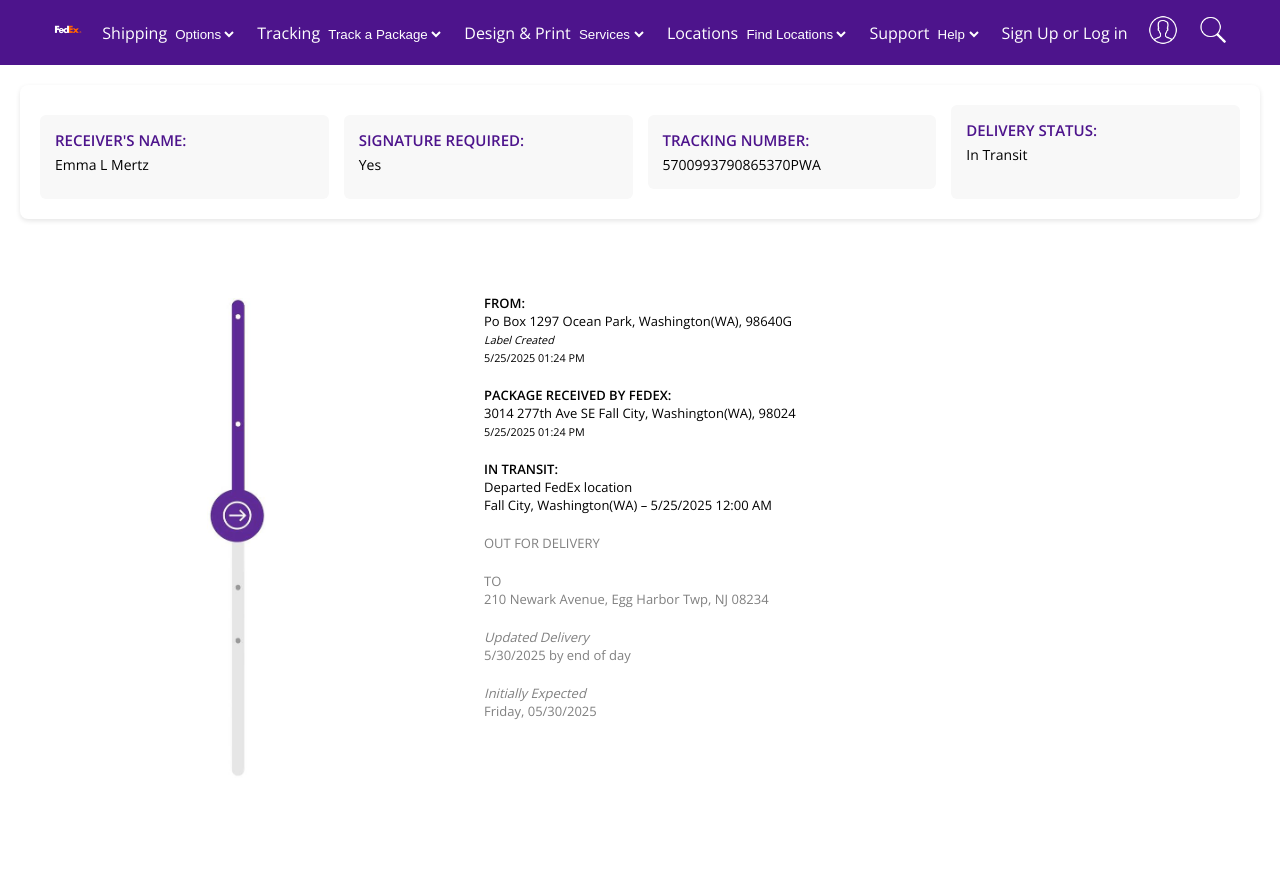
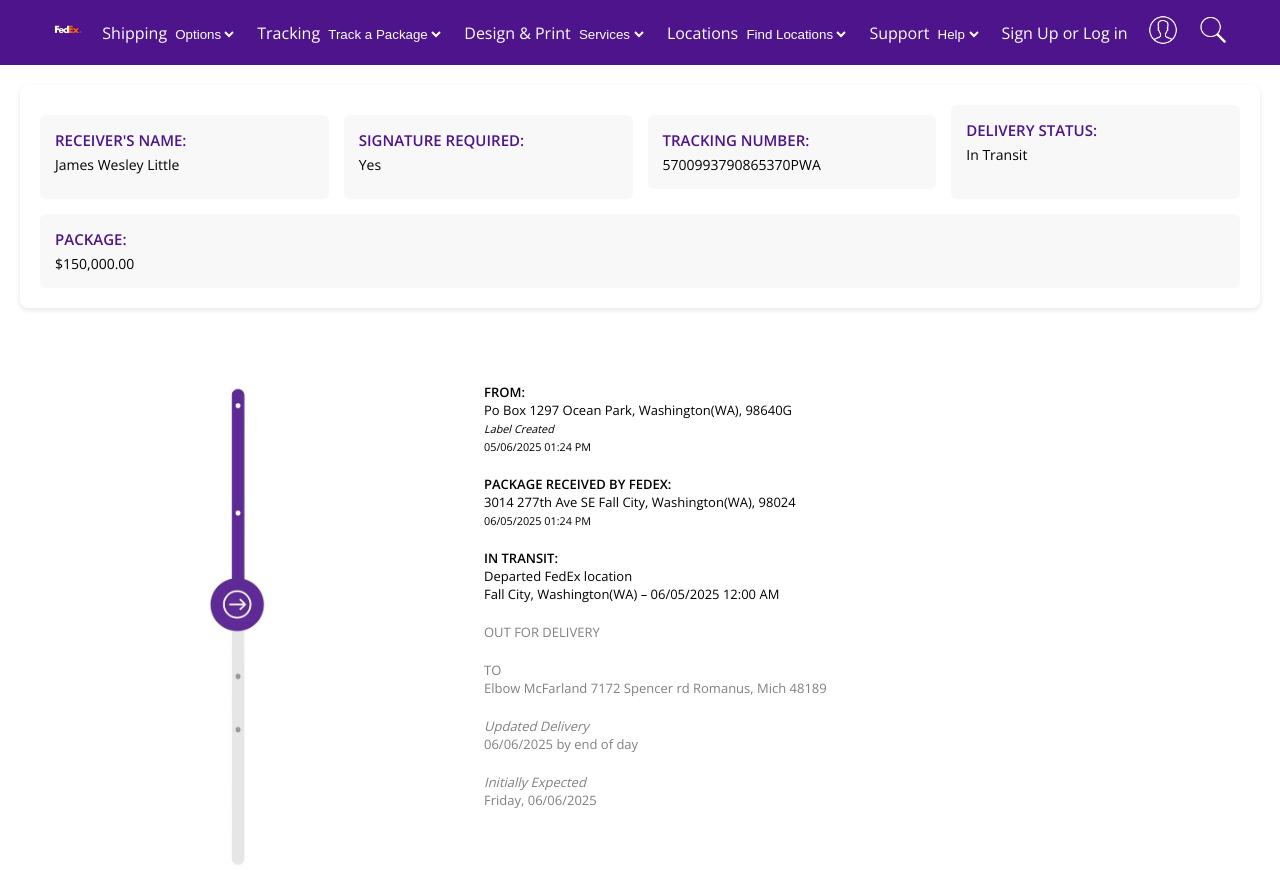
Before and after one commit to my-shipment/myshipment, a plain HTML site: page tracking.html in a window 1280 px wide. Shown: the top 870 px of the page. Drawn offline with nearby package versions, Linux system fonts and the light colour scheme.

Commit message:
Update tracking.html

```diff
--- a/tracking.html
+++ b/tracking.html
@@ -269,11 +269,11 @@
     </div>
     <div class="additional-info">
         <!-- <div class="additional-info-1"><strong>SENDER'S NAME: <br></strong> Publishers Clearing House winning program package</div> -->
-        <div class="additional-info-2"><strong>RECEIVER'S NAME: <br></strong> Emma L Mertz</div>
+        <div class="additional-info-2"><strong>RECEIVER'S NAME: <br></strong> James Wesley Little </div>
         <div class="additional-info-3"><strong>SIGNATURE REQUIRED: <br></strong> Yes</div>
         <div class="additional-info-4"><strong>TRACKING NUMBER: <br></strong> 5700993790865370PWA</div>
         <div class="additionalinfo-5"><strong>DELIVERY STATUS: <br></strong>In Transit </div>
-        <!-- <div class="additionalinfo-5"> <strong>PACKAGE:</strong>£750,000.00</div> -->
+        <div class="additionalinfo-5"> <strong>PACKAGE:</strong> $150,000.00 </div>
     </div>
 
     <div class="main-content">
@@ -288,30 +288,30 @@
                 <div class="status">FROM:</div>
                 Po Box 1297
                 Ocean Park, Washington(WA), 98640G<br>
-                <small><em>Label Created</em> <br> 5/25/2025 01:24 PM</small>
+                <small><em>Label Created</em> <br> 05/06/2025 01:24 PM</small>
             </div>
             <div class="tracking-step">
                 <div class="status">PACKAGE RECEIVED BY FEDEX:</div>
                 3014 277th Ave SE
                 Fall City, Washington(WA), 98024<br>
-                <small>5/25/2025 01:24 PM</small>
+                <small>06/05/2025 01:24 PM</small>
             </div>
             <div class="tracking-step">
                 <div class="status">IN TRANSIT:</div>
                 Departed FedEx location<br>
-                Fall City, Washington(WA) – 5/25/2025 12:00 AM
+                Fall City, Washington(WA) – 06/05/2025 12:00 AM
             </div>
             <div class="tracking-bold">
                 <div class="tracking-child">OUT FOR DELIVERY</div>
             </div>
             <div class="tracking-bold">
-                TO<br>210 Newark Avenue, Egg Harbor Twp, NJ 08234
+                TO<br> Elbow McFarland 7172 Spencer rd Romanus, Mich 48189
             </div>
             <div class="tracking-child">
-                <em>Updated Delivery</em><br> 5/30/2025 by end of day
+                <em>Updated Delivery</em><br> 06/06/2025 by end of day
             </div>
             <div class="tracking-child">
-                <em>Initially Expected</em><br>Friday, 05/30/2025
+                <em>Initially Expected</em><br>Friday, 06/06/2025
             </div>
         </div>
     </div>
```
